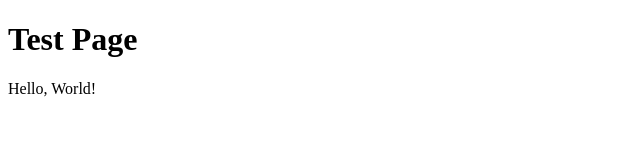
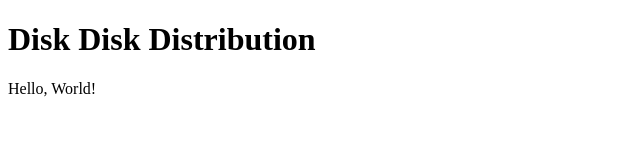
Before and after one commit to baghdasaryan/ddd, a plain HTML site: page romeo/resources/homepage.html in a window 1280 px wide. Shown: the whole page, without its empty margins (0-640 px from the left). Drawn offline with Linux system fonts and the light colour scheme.

```diff
--- a/romeo/resources/homepage.html
+++ b/romeo/resources/homepage.html
@@ -1,7 +1,7 @@
 <!DOCTYPE html>
 <html>
 	<body>
-		<h1>Test Page</h1>
+		<h1>Disk Disk Distribution</h1>
 		<p>Hello, World!</p>
 	</body>
 </html>
```
Also changed, not shown: 4 other files.
